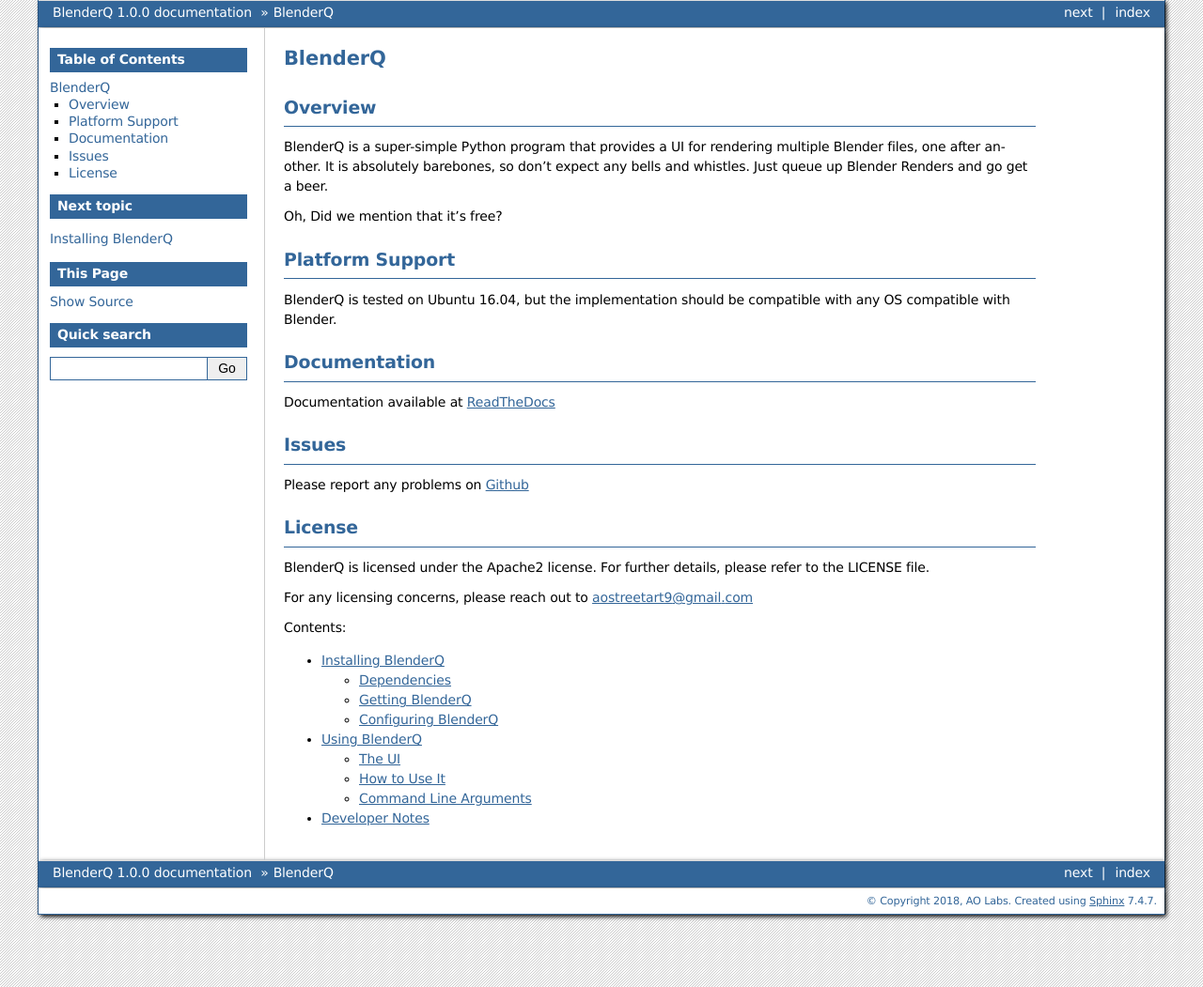
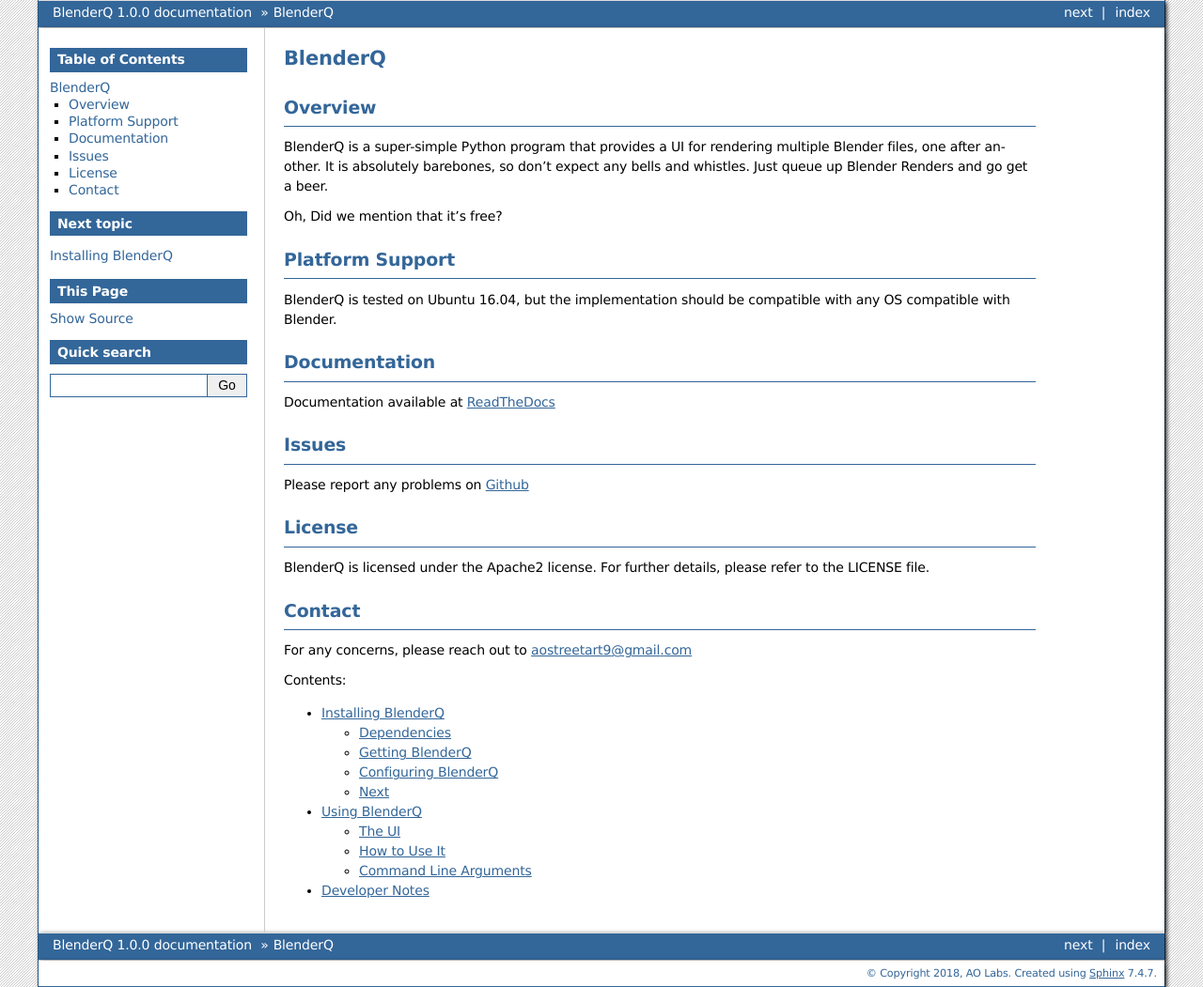
Before and after one commit to AO-StreetArt/BlenderQ, a Sphinx documentation site: the page built from docs/index.rst, in a window 1280 px wide. Shown: the whole page at 94% size. Built offline with Sphinx 7.4.7, drawn with Linux system fonts in a browser that asks for light colours.

Commit message:
Docs Cleanup

```diff
--- a/README.rst
+++ b/README.rst
@@ -28,6 +28,10 @@
 
 License
 -------
+
 BlenderQ is licensed under the Apache2 license.  For further details, please refer to the LICENSE file.
 
-For any licensing concerns, please reach out to aostreetart9@gmail.com
+Contact
+-------
+
+For any concerns, please reach out to aostreetart9@gmail.com
--- a/docs/pages/install.rst
+++ b/docs/pages/install.rst
@@ -31,11 +31,14 @@
 
 ``python blenderq.py``
 
-Now that you've got BlenderQ installed, go ahead and check out the :ref:`Use Page <use>`
-
 Configuring BlenderQ
 --------------------
 
 Before using BlenderQ, we have to tell it where to find the Blender executable.
 
 Open the text file, 'config.ini'.  Change the 'blender.location' value to the location of the executable on your computer.
+
+Next
+----
+
+Now that you've got BlenderQ installed, go ahead and check out the :ref:`Use Page <use>`
```
Also changed, not shown: docs/pages/_images/screenshot.png (renamed from docs/_images/screenshot.png).
